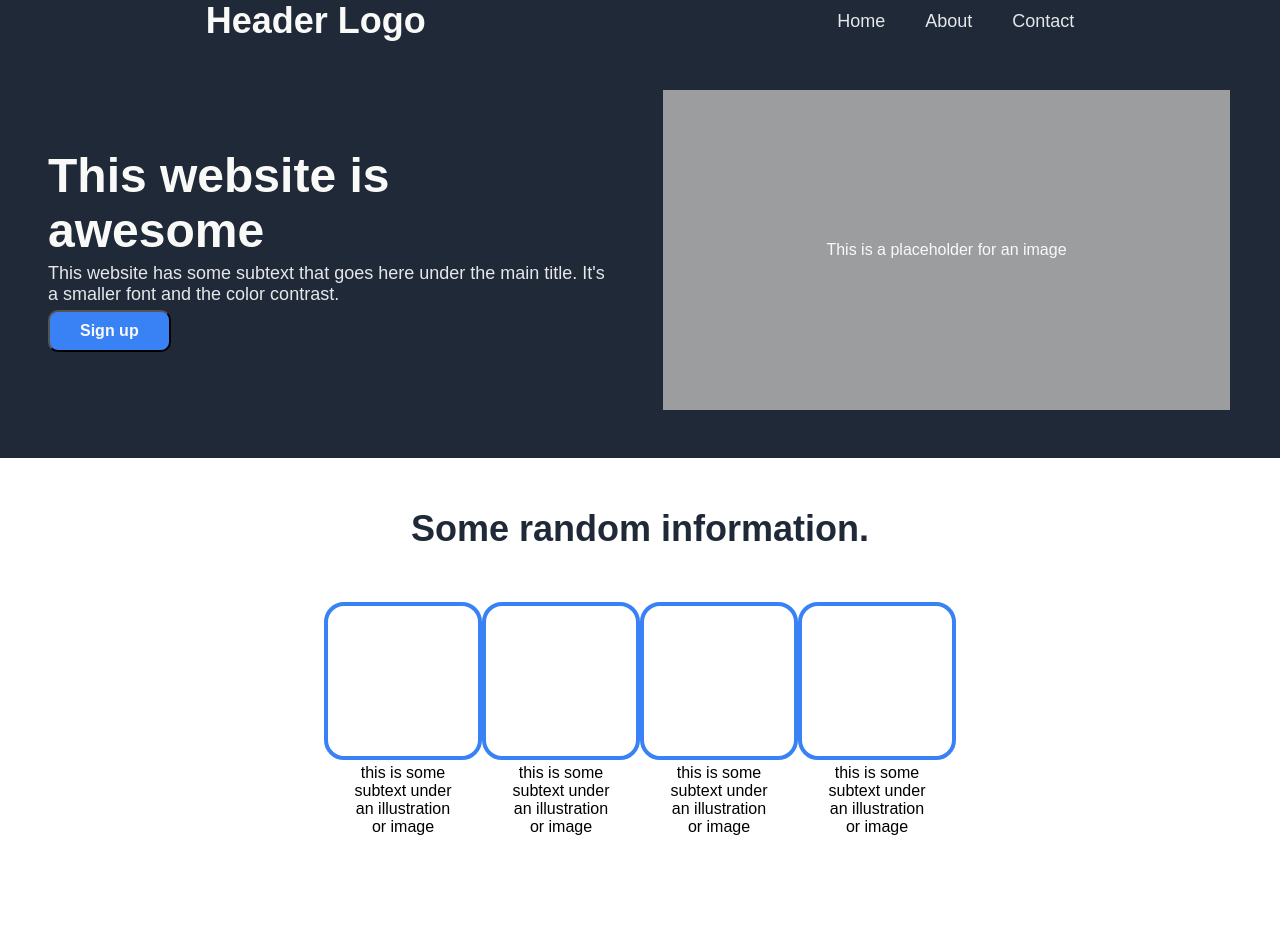
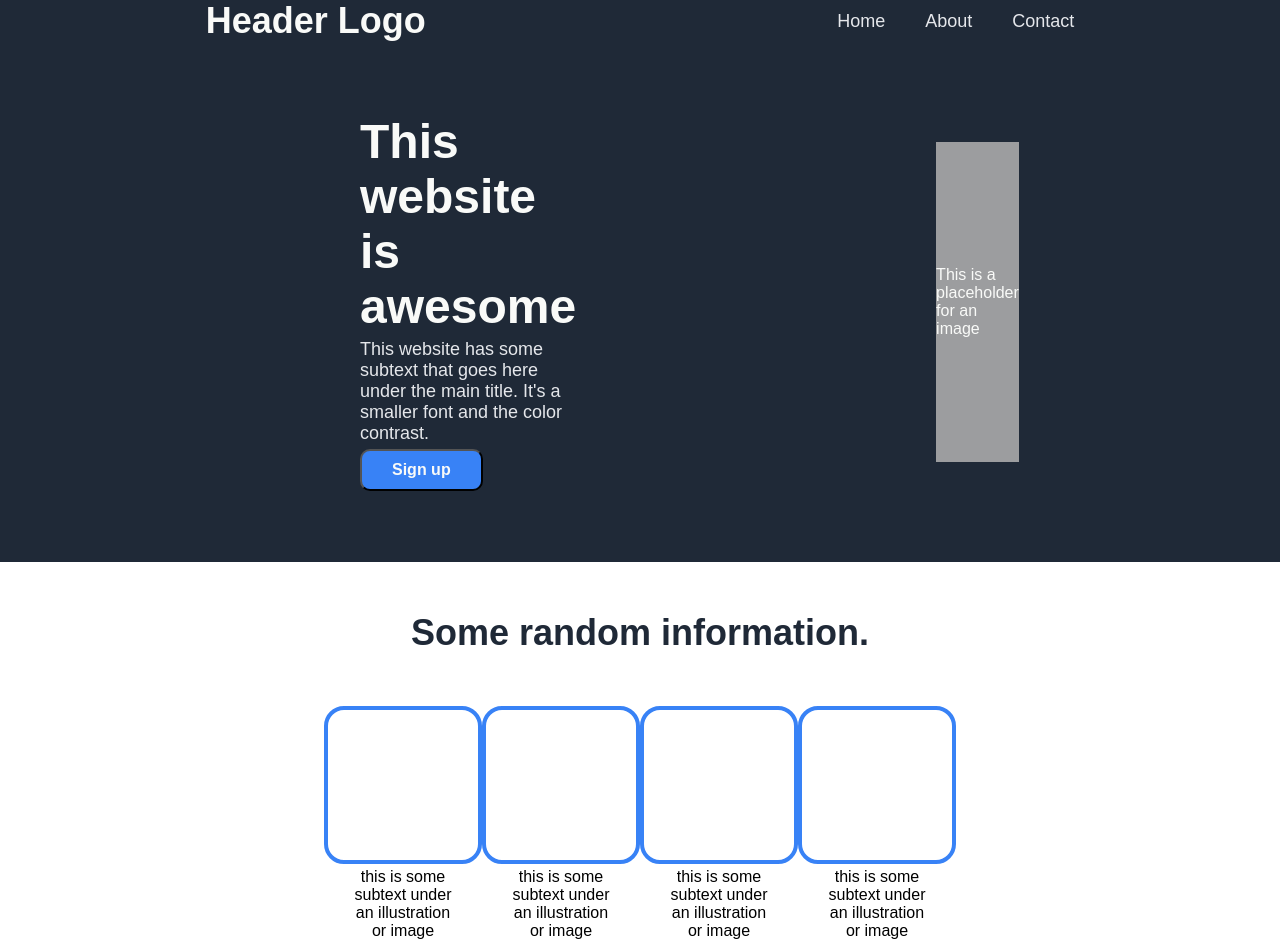
Before and after one commit to coder7475/odin_landing_page, a plain HTML site: page index.html in a window 1280 px wide. Before the commit the page ends 916 px from the top, so only its background shows below. Drawn offline with Linux system fonts and the light colour scheme.

Commit message:
fix: margin issue of hero section

```diff
--- a/index.css
+++ b/index.css
@@ -38,7 +38,7 @@
   align-items: start;
   justify-content: center;
   gap: 5px;
-  margin: 48px;
+  margin: 100px 360px;
   /* padding: 10px; */
 }
 
@@ -57,7 +57,7 @@
   margin-top: 30px;
   margin-bottom: 30px;
   /* width: 500px; */
-  margin-right: 50px;
+  margin-right: 300px;
 }
 
 .hero-header {
```
